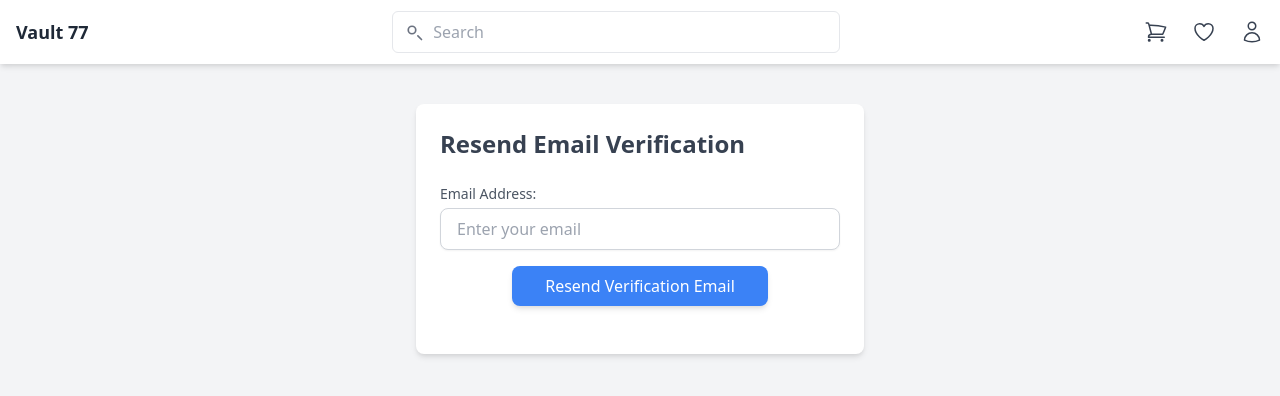
After one commit to K4Nu/Vault77, a Django app: page /user/resend-email-verification/ in a window 1280 px wide. The commit adds this page. Shown: the top 396 px of the page. Run offline with Django 5.2, Linux system fonts and the light colour scheme; parts of the project's set-up code (start-up, migrations or seed data) failed here and were passed over; some libraries are stand-ins or nearby versions.

Commit message:
resend email

```diff
--- a/templates/base.html
+++ b/templates/base.html
@@ -1,4 +1,4 @@
-{% load static%}
+{% load static %}
 <!DOCTYPE html>
 <html lang="en">
 <head>
@@ -18,8 +18,17 @@
         Vault 77
       </div>
 
+      <!-- Hamburger Icon -->
+      <div class="lg:hidden">
+        <button id="hamburger-btn" class="text-gray-700 hover:text-blue-600 focus:outline-none">
+          <svg xmlns="http://www.w3.org/2000/svg" fill="none" viewBox="0 0 24 24" stroke-width="1.5" stroke="currentColor" class="w-6 h-6">
+            <path stroke-linecap="round" stroke-linejoin="round" d="M3.75 5.25h16.5m-16.5 6h16.5m-16.5 6h16.5" />
+          </svg>
+        </button>
+      </div>
+
       <!-- Middle: Search Bar -->
-      <div class="flex items-center w-full max-w-md">
+      <div class="hidden lg:flex items-center w-full max-w-md">
         <div class="relative w-full">
           <svg
             class="absolute left-3 top-1/2 transform -translate-y-1/2 w-5 h-5 text-gray-500"
@@ -39,7 +48,7 @@
       </div>
 
       <!-- Right: Icons and Profile Dropdown -->
-      <div class="flex items-center space-x-6">
+      <div class="hidden lg:flex items-center space-x-6">
         <!-- Cart -->
         <button class="relative text-gray-700 hover:text-blue-600">
           <svg xmlns="http://www.w3.org/2000/svg" fill="none" viewBox="0 0 24 24" stroke-width="1.5" stroke="currentColor" class="w-6 h-6">
@@ -54,13 +63,9 @@
           </svg>
         </button>
 
-
         <!-- Profile Dropdown -->
         <div class="relative">
-          <button
-    id="profile-btn"
-    class="flex items-center space-x-2 text-gray-700 hover:text-blue-600 focus:outline-none"
-    onclick="toggleDropdown('profile-dropdown')">
+          <button id="profile-btn" class="flex items-center space-x-2 text-gray-700 hover:text-blue-600 focus:outline-none" onclick="toggleDropdown('profile-dropdown')">
             {% if not request.user.profile.image %}
             <svg xmlns="http://www.w3.org/2000/svg" fill="none" viewBox="0 0 24 24" stroke-width="1.5" stroke="currentColor" class="w-6 h-6">
               <path stroke-linecap="round" stroke-linejoin="round" d="M15.75 6a3.75 3.75 0 1 1-7.5 0 3.75 3.75 0 0 1 7.5 0ZM4.501 20.118a7.5 7.5 0 0 1 14.998 0A17.933 17.933 0 0 1 12 21.75c-2.676 0-5.216-.584-7.499-1.632Z" />
@@ -69,10 +74,7 @@
             <img src="{{ request.user.profile.image.url }}" alt="" class="w-8 h-8 rounded-full">
             {% endif %}
           </button>
-          <!-- Dropdown Menu -->
-          <div
-            id="dropdown-menu"
-            class="absolute right-0 mt-2 w-48 bg-white border rounded-md shadow-lg z-10 hidden">
+          <div id="profile-dropdown" class="absolute right-0 mt-2 w-48 bg-white border rounded-md shadow-lg z-10 hidden">
             <a href="#" class="block px-4 py-2 text-gray-800 hover:bg-gray-100">My Account</a>
             <a href="#" class="block px-4 py-2 text-gray-800 hover:bg-gray-100">Settings</a>
             <a href="{% url 'account_logout' %}" class="block px-4 py-2 text-gray-800 hover:bg-gray-100">Logout</a>
@@ -80,20 +82,36 @@
         </div>
       </div>
     </div>
+
+    <!-- Mobile Menu -->
+    <div id="mobile-menu" class="lg:hidden hidden">
+      <div class="flex flex-col space-y-4 mt-4">
+        <a href="#" class="text-gray-700 hover:text-blue-600">Home</a>
+        <a href="#" class="text-gray-700 hover:text-blue-600">Shop</a>
+        <a href="#" class="text-gray-700 hover:text-blue-600">Contact</a>
+      </div>
+    </div>
   </nav>
 
   {% block content %}
   {% endblock %}
+
   <script>
-    // JavaScript to toggle the dropdown menu
+    // JavaScript for toggling dropdowns and mobile menu
+    const hamburgerBtn = document.getElementById('hamburger-btn');
+    const mobileMenu = document.getElementById('mobile-menu');
+
+    hamburgerBtn.addEventListener('click', () => {
+      mobileMenu.classList.toggle('hidden');
+    });
+
     const profileBtn = document.getElementById('profile-btn');
-    const dropdownMenu = document.getElementById('dropdown-menu');
+    const dropdownMenu = document.getElementById('profile-dropdown');
 
     profileBtn.addEventListener('click', () => {
       dropdownMenu.classList.toggle('hidden');
     });
 
-    // Close dropdown if clicking outside
     document.addEventListener('click', (event) => {
       if (!dropdownMenu.contains(event.target) && !profileBtn.contains(event.target)) {
         dropdownMenu.classList.add('hidden');
--- a/users/forms.py
+++ b/users/forms.py
@@ -13,10 +13,10 @@ class MyCustomSignupForm(SignupForm):
 
     field_order = ['email', 'first_name', 'last_name', 'phone_number', 'password1', 'password2','newsletter']
 
-    def save_email(self):
+    def clean_email(self):
         email=self.cleaned_data['email']
         if CustomUser.objects.filter(email=email).exists():
-            raise forms.ValidationError("Email already exists")
+            raise forms.ValidationError("Email already in use")
         return email
 
     def save(self, request):
--- /dev/null
+++ b/users/templates/users/resend_email_verification.html
@@ -0,0 +1,45 @@
+{% extends 'base.html' %}
+{% load widget_tweaks %}
+
+{% block content %}
+<div class="max-w-md mx-auto mt-10 p-6 bg-white shadow-md rounded-lg">
+    <h2 class="text-2xl font-semibold text-gray-700 mb-6">Resend Email Verification</h2>
+
+    <form method="post" action="{% url 'users:resend_email_verification' %}" class="space-y-4">
+        {% csrf_token %}
+        <div>
+            <label for="email" class="block text-sm font-medium text-gray-600">Email Address:</label>
+            <input
+                type="email"
+                id="email"
+                name="email"
+                class="mt-1 block w-full px-4 py-2 border border-gray-300 rounded-lg shadow-sm focus:ring-blue-500 focus:border-blue-500 text-gray-700"
+                placeholder="Enter your email"
+                required>
+        </div>
+            <div class="flex justify-center mt-4">
+        <button
+            type="submit"
+            class="w-64 bg-blue-500 hover:bg-blue-600 text-white py-2 px-4 rounded-lg shadow-md focus:outline-none focus:ring-2 focus:ring-blue-400">
+            Resend Verification Email
+        </button>
+            </div>
+    </form>
+
+    <!-- Display Django messages -->
+    <div class="mt-6 space-y-4">
+        {% if messages %}
+            {% for message in messages %}
+                <div
+                    class="p-4 rounded-lg shadow-sm
+                        {% if message.tags == 'success' %}bg-green-100 text-green-800
+                        {% elif message.tags == 'error' %}bg-red-100 text-red-800
+                        {% elif message.tags == 'info' %}bg-blue-100 text-blue-800
+                        {% else %}bg-gray-100 text-gray-800{% endif %}">
+                    {{ message }}
+                </div>
+            {% endfor %}
+        {% endif %}
+    </div>
+</div>
+{% endblock %}
--- a/users/urls.py
+++ b/users/urls.py
@@ -6,4 +6,6 @@ app_name = "users"
 urlpatterns=[
         path("",views.ProfileView.as_view(),name="profile_view"),
         path("update/",views.ProfileUpdateView.as_view(),name="profile_update"),
+        path("resend-email-verification/", views.ResendVerificationEmail.as_view(), name="resend_email_verification"),
+
 ]
--- a/users/views.py
+++ b/users/views.py
@@ -1,13 +1,18 @@
+from allauth.account.models import EmailAddress
+from allauth.account.utils import send_email_confirmation
 from django.conf import settings
 from django.contrib.auth import get_user
 from django.contrib.auth.mixins import LoginRequiredMixin
-from django.shortcuts import render
+from django.shortcuts import render,redirect
 from django.urls import reverse_lazy
-from django.views.generic import TemplateView, DetailView, FormView, UpdateView
+from django.views.generic import TemplateView, DetailView, FormView, UpdateView,View
 from users.models import Profile
 from django import forms
 from uuid import uuid4
 import os
+from django.contrib import messages
+from django.core.validators import validate_email
+from django.core.exceptions import ValidationError
 
 class ProfileView(LoginRequiredMixin,DetailView):
     model = Profile
@@ -52,3 +57,36 @@ class ProfileUpdateView(LoginRequiredMixin,UpdateView):
             if image.size > settings.MAX_IMAGE_SIZE:
                 raise forms.ValidationError("Image file size is too large.")
         return image
+
+
+class ResendVerificationEmail(View):
+    def get(self, request, *args, **kwargs):
+        return render(request, "users/resend_email_verification.html")
+
+    def post(self, request, *args, **kwargs):
+        email = request.POST.get("email")
+
+        # Validate email presence and format
+        if not email:
+            messages.error(request, "Please enter your email address.")
+            return redirect("user:resend_email_verification")
+
+        try:
+            validate_email(email)
+        except ValidationError:
+            messages.error(request, "Please enter a valid email address.")
+            return redirect("users:resend_email_verification")
+
+        # Check if the email exists and resend confirmation if applicable
+        try:
+            email_address = EmailAddress.objects.get(email=email)
+            if email_address.verified:
+                messages.info(request, "Your email address is already verified.")
+            else:
+                send_email_confirmation(request, email_address.user, email=email)
+                messages.success(request, "Verification email has been resent.")
+        except EmailAddress.DoesNotExist:
+            # Avoid leaking whether an email exists
+            messages.info(request, "If the email is associated with an account, a verification email will be resent.")
+
+        return redirect("users:resend_email_verification")
```
Also changed, not shown: templates/account/verification_sent.html (added, +25 -0 lines). Lines whose indentation alone changed are shown as unchanged.
